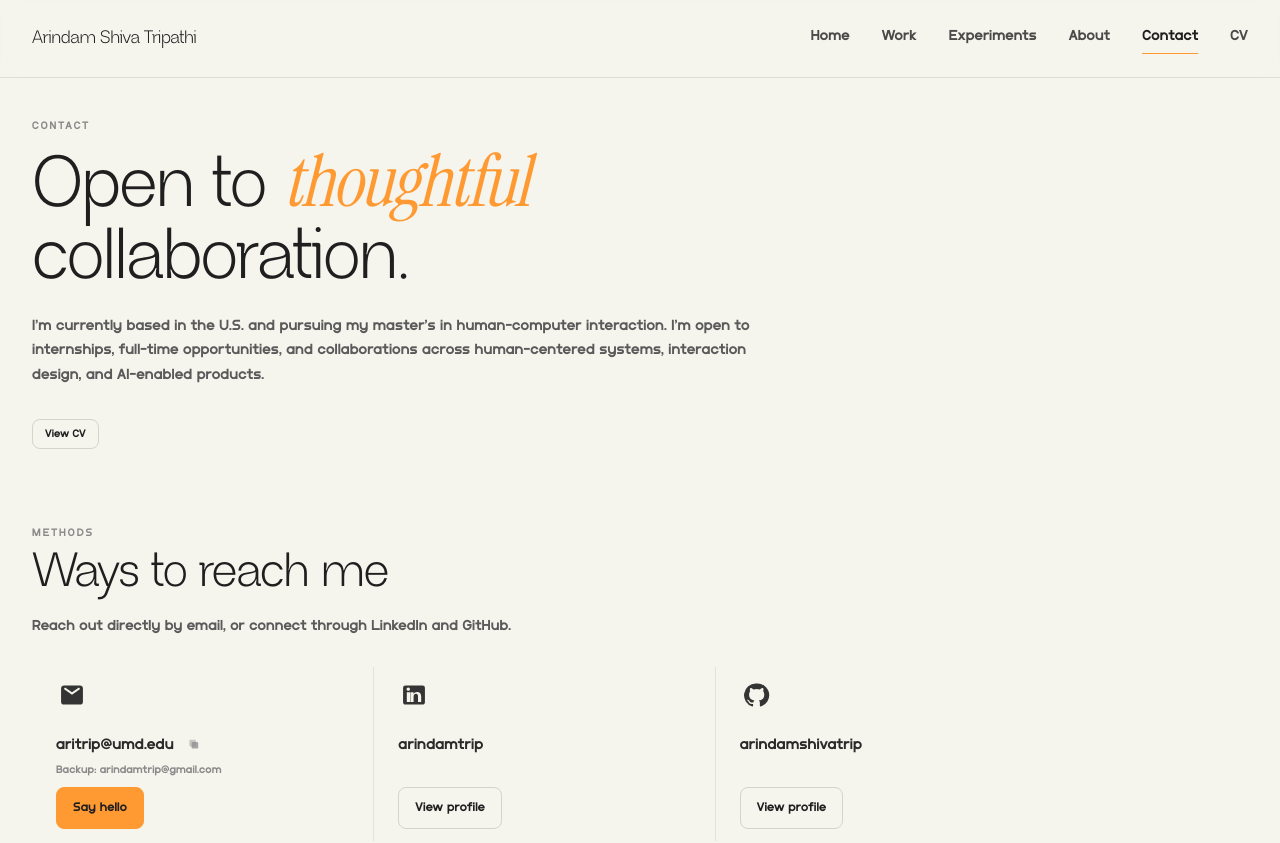
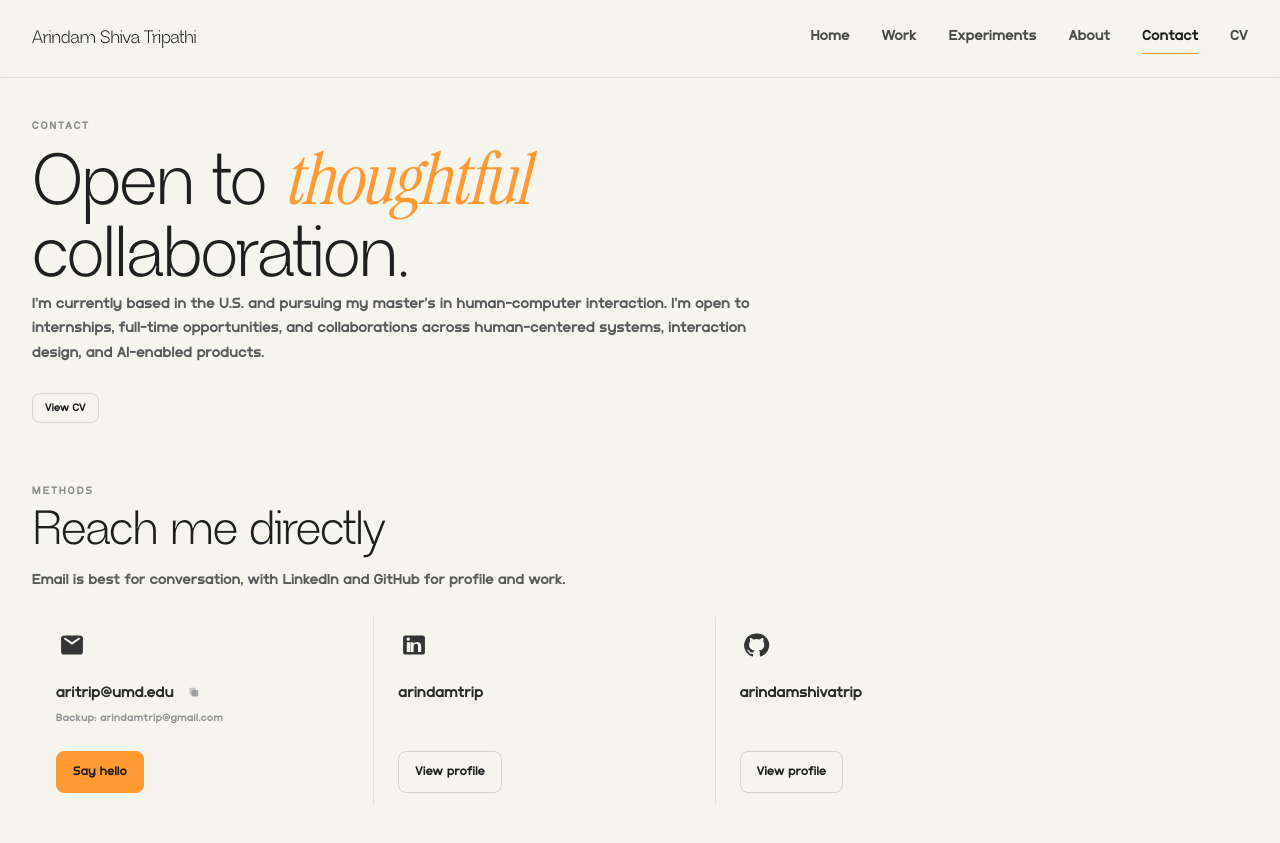
Before and after one commit to arindamshivatrip/P2, a Next.js app: page /contact in a window 1280 px wide. Shown: the top 843 px of the page. Built offline with nearby package versions, Linux system fonts and the light colour scheme.

Commit message:
Spacing fixes contact and experiment

```diff
--- a/src/components/about/about-hero.tsx
+++ b/src/components/about/about-hero.tsx
@@ -8,7 +8,7 @@ import { aboutContent } from "@/data/about";
 
 export function AboutHero() {
   return (
-    <Section spacing="compact" className="pb-6 md:pb-8">
+    <Section spacing="compact" className="pb-4 md:pb-5">
       <Container>
         <div className="grid gap-6 md:gap-8 lg:grid-cols-[minmax(18rem,24rem)_minmax(0,1fr)] lg:gap-10 lg:items-start">
           <div className="relative aspect-[4/5] overflow-hidden rounded-[0.95rem] bg-surface/65">
--- a/src/components/about/about-personal-strip.tsx
+++ b/src/components/about/about-personal-strip.tsx
@@ -10,7 +10,7 @@ export function AboutPersonalStrip() {
   return (
     <Section spacing="compact" className="pt-0 pb-9 md:pb-10">
       <Container>
-        <div className="border-t border-border/60 pt-5 md:pt-6">
+        <div className="border-t border-border/60 pt-4 md:pt-5">
           <Eyebrow>Personal</Eyebrow>
           <DisplayHeading as="h2" className="text-4xl md:text-5xl">
             Life outside the <span className="font-serif italic">screen</span>
--- a/src/components/about/about-snapshot.tsx
+++ b/src/components/about/about-snapshot.tsx
@@ -2,24 +2,28 @@ import { Container } from "@/components/layout/container";
 import { Section } from "@/components/layout/section";
 import { DisplayHeading } from "@/components/typography/display-heading";
 import { aboutContent } from "@/data/about";
+import { cn } from "@/lib/utils";
 
 export function AboutSnapshot() {
   return (
-    <Section spacing="compact" className="pt-0 pb-6 md:pb-8">
+    <Section spacing="compact" className="pt-0 pb-4 md:pb-5">
       <Container>
         <div className="border-t border-border/60">
           {aboutContent.snapshot.map((block) => (
             <article
               key={block.title}
-              className="grid gap-4 border-b border-border/50 py-5 md:grid-cols-[11rem_minmax(0,1fr)] md:gap-6 md:py-6"
+              className={cn(
+                "grid gap-3.5 border-b border-border/50 py-4 md:grid-cols-[10.5rem_minmax(0,1fr)] md:gap-6 md:py-5",
+                block.title === "Interested in" && "py-3.5 md:py-[0.95rem]"
+              )}
             >
               <div>
                 <span className="mb-2 block h-px w-8 bg-accent/55" />
-                <DisplayHeading as="h2" className="mt-1 text-[1.9rem] md:text-[2.2rem]">
+                <DisplayHeading as="h2" className="mt-1 text-[1.82rem] md:text-[2.08rem]">
                   {block.title}
                 </DisplayHeading>
               </div>
-              <ul className="space-y-2.5">
+              <ul className={cn("space-y-2.5", block.title === "Interested in" && "space-y-2")}>
                 {block.items.map((item) => (
                   <li key={item} className="font-body text-base leading-relaxed text-text-secondary">
                     {item}
--- a/src/components/contact/contact-hero.tsx
+++ b/src/components/contact/contact-hero.tsx
@@ -11,10 +11,10 @@ export function ContactHero() {
   const [beforeThoughtful, afterThoughtful] = contactContent.heading.split("thoughtful");
 
   return (
-    <Section spacing="compact" className="pb-5 md:pb-6">
+    <Section spacing="compact" className="pb-2 md:pb-3">
       <Container>
         <Eyebrow>{contactContent.eyebrow}</Eyebrow>
-        <DisplayHeading as="h1" className="mt-3 max-w-[16ch] text-5xl leading-[0.98] md:text-7xl">
+        <DisplayHeading as="h1" className="mt-2.5 max-w-[16ch] text-5xl leading-[0.98] md:text-7xl">
           {afterThoughtful !== undefined ? (
             <>
               {beforeThoughtful}
@@ -25,11 +25,11 @@ export function ContactHero() {
             contactContent.heading
           )}
         </DisplayHeading>
-        <BodyText tone="secondary" className="mt-5 max-w-3xl text-[1.02rem]">
+        <BodyText tone="secondary" className="mt-4.5 max-w-3xl text-[1.02rem]">
           {contactContent.supporting}
         </BodyText>
 
-        <div className="mt-8 flex flex-wrap items-center gap-2.5">
+        <div className="mt-7 flex flex-wrap items-center gap-2.5">
           <Button asChild variant="ghost" className="px-3 py-1.5 text-[0.68rem] md:text-xs">
             <Link href={contactContent.secondaryCta.href}>{contactContent.secondaryCta.label}</Link>
           </Button>
--- a/src/components/contact/contact-methods.tsx
+++ b/src/components/contact/contact-methods.tsx
@@ -63,16 +63,16 @@ export function ContactMethods() {
   return (
     <Section spacing="compact" className="pt-0 pb-10 md:pb-12">
       <Container>
-        <div className="pt-2 md:pt-3">
+        <div className="pt-1 md:pt-2">
           <Eyebrow>Methods</Eyebrow>
           <DisplayHeading as="h2" className="mt-2 text-4xl md:text-5xl">
             {contactContent.methodsHeading}
           </DisplayHeading>
-          <BodyText tone="secondary" className="mt-4 max-w-3xl">
+          <BodyText tone="secondary" className="mt-3 max-w-[62ch]">
             {contactContent.personalLine}
           </BodyText>
 
-          <div className="mt-7 max-w-5xl">
+          <div className="mt-6 max-w-5xl">
             <div className="grid gap-5 md:grid-cols-3 md:gap-0">
             {contactContent.methods.map((method) => (
               <article
@@ -83,7 +83,7 @@ export function ContactMethods() {
                   <ContactIcon id={method.id} />
                 </div>
 
-                <div className="mt-3.5 min-h-[3.35rem] min-w-0">
+                <div className="mt-3 min-h-[3.35rem] min-w-0">
                   {method.id === "email" ? (
                     <div className="flex min-w-0 items-center gap-1.5">
                       <p className="truncate font-body text-[1.04rem] text-foreground/95">{method.primaryLine}</p>
@@ -104,15 +104,17 @@ export function ContactMethods() {
                     <p className="truncate font-body text-[1.04rem] text-foreground/95">{method.primaryLine}</p>
                   ) : null}
                   {method.id === "email" && method.secondaryLine ? (
-                    <p className="mt-1 truncate font-body text-xs text-text-muted">{method.secondaryLine}</p>
+                    <p className="mt-1 truncate font-body text-[0.72rem] tracking-[0.025em] text-text-muted/90">
+                      {method.secondaryLine}
+                    </p>
                   ) : (
-                    <p className="mt-1 truncate font-body text-xs text-transparent" aria-hidden="true">
+                    <p className="mt-1 truncate font-body text-[0.72rem] text-transparent" aria-hidden="true">
                       spacer
                     </p>
                   )}
                 </div>
 
-                <div className="mt-4.5 flex flex-wrap items-center gap-2.5">
+                <div className="mt-4 flex flex-wrap items-center gap-2.5">
                   {method.id === "email" ? (
                     <Button asChild className="px-4 py-2.5 text-[0.86rem]">
                       <Link href={method.href}>{method.ctaLabel}</Link>
--- a/src/components/experiments/experiments-grid.tsx
+++ b/src/components/experiments/experiments-grid.tsx
@@ -51,7 +51,7 @@ export async function ExperimentsGrid() {
   return (
     <Section spacing="compact" className="pt-0 pb-7 md:pb-9">
       <Container>
-        <div className="border-t border-border/55 pt-5 md:pt-6">
+        <div className="border-t border-border/55 pt-2 md:pt-2.5">
           <div className="grid gap-3.5 md:gap-4 lg:grid-cols-12">
             {hero ? (
               <Reveal className="lg:col-span-7">
--- a/src/components/experiments/experiments-header.tsx
+++ b/src/components/experiments/experiments-header.tsx
@@ -5,14 +5,13 @@ import { DisplayHeading } from "@/components/typography/display-heading";
 
 export function ExperimentsHeader() {
   return (
-    <Section spacing="compact" className="pb-6 md:pb-8">
+    <Section spacing="compact" className="pt-5 pb-2 md:pt-6 md:pb-3">
       <Container>
         <DisplayHeading as="h1" className="text-5xl md:text-7xl">
           Experiments
         </DisplayHeading>
-        <BodyText tone="secondary" className="mt-4 max-w-3xl">
-          Prototypes, side quests, and technical explorations in AI, interaction, and spatial
-          computing.
+        <BodyText tone="secondary" className="mt-2 max-w-[62ch] text-[1rem] leading-[1.55]">
+          Prototypes and technical studies in AI, interaction, and spatial systems.
         </BodyText>
       </Container>
     </Section>
--- a/src/data/contact.ts
+++ b/src/data/contact.ts
@@ -20,8 +20,8 @@ export const contactContent = {
     label: "View CV",
     href: "/cv"
   },
-  methodsHeading: "Ways to reach me",
-  personalLine: "Reach out directly by email, or connect through LinkedIn and GitHub.",
+  methodsHeading: "Reach me directly",
+  personalLine: "Email is best for conversation, with LinkedIn and GitHub for profile and work.",
   methods: [
     {
       id: "email",
```
